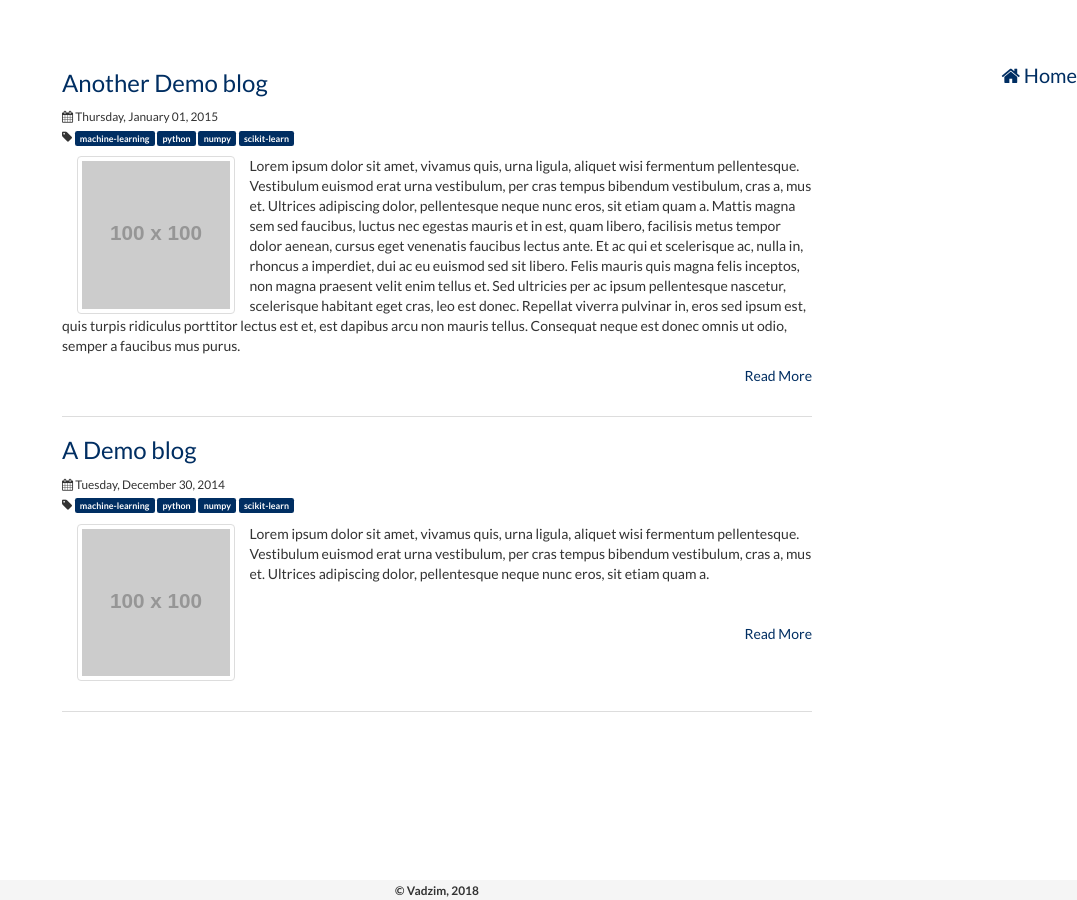
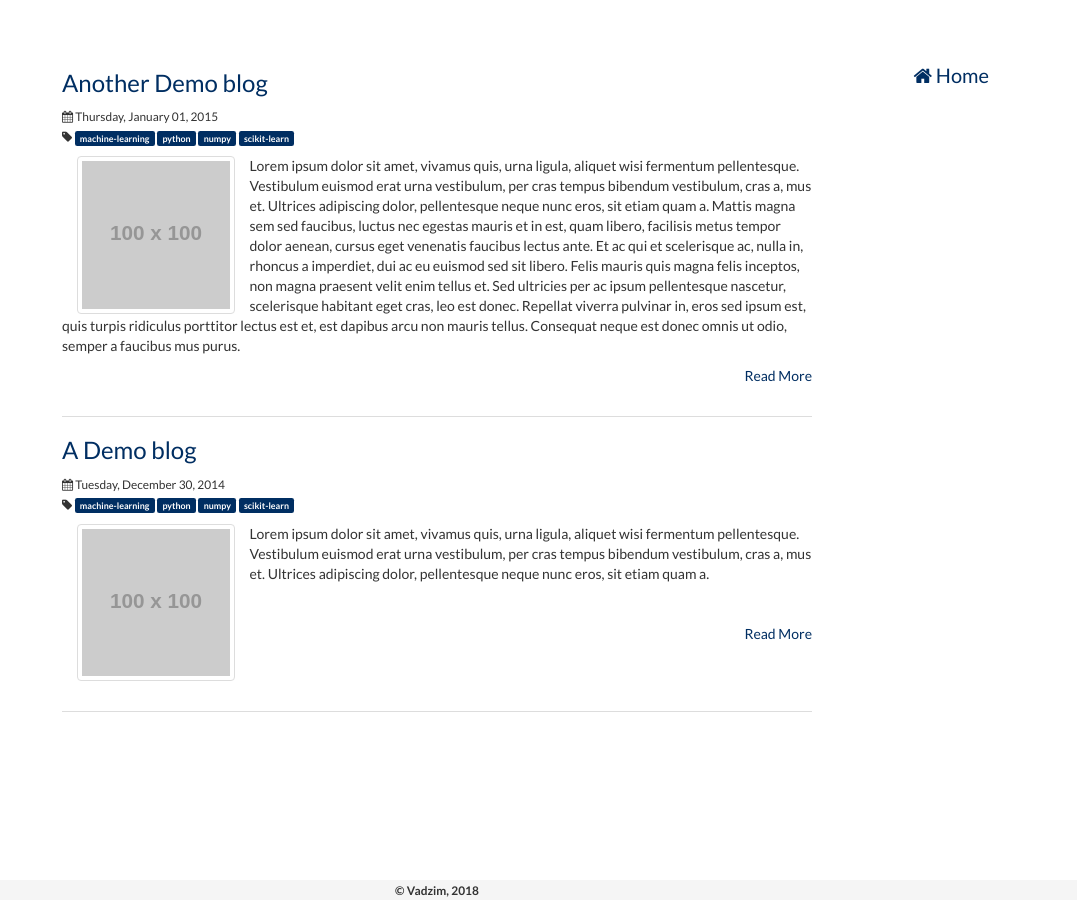
Before and after one commit to vadzim-pro/blog, a Jekyll site: the page built from index.html, in a window 1280 px wide. Shown: the whole page, without its empty margins (203-1280 px from the left). Built offline with Jekyll 4.4.1, drawn with Linux system fonts in a browser that asks for light colours; nearby versions of some CDN libraries.

Commit message:
Update site.css

```diff
--- a/assets/css/site.css
+++ b/assets/css/site.css
@@ -157,6 +157,7 @@ a{
 }
 #main-menu a{
   color:#002e62;
+  margin-right: 88px;
 }
 
 .label-tag{
```
